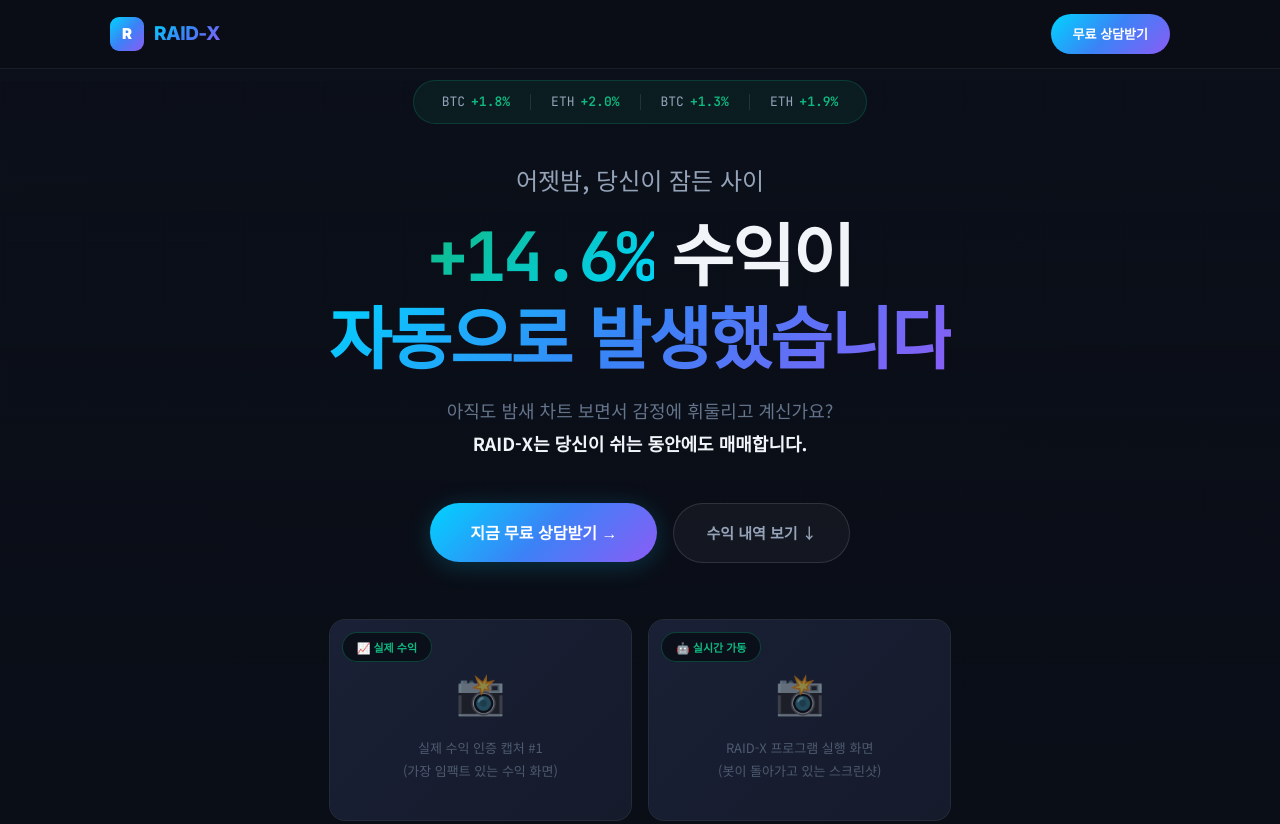
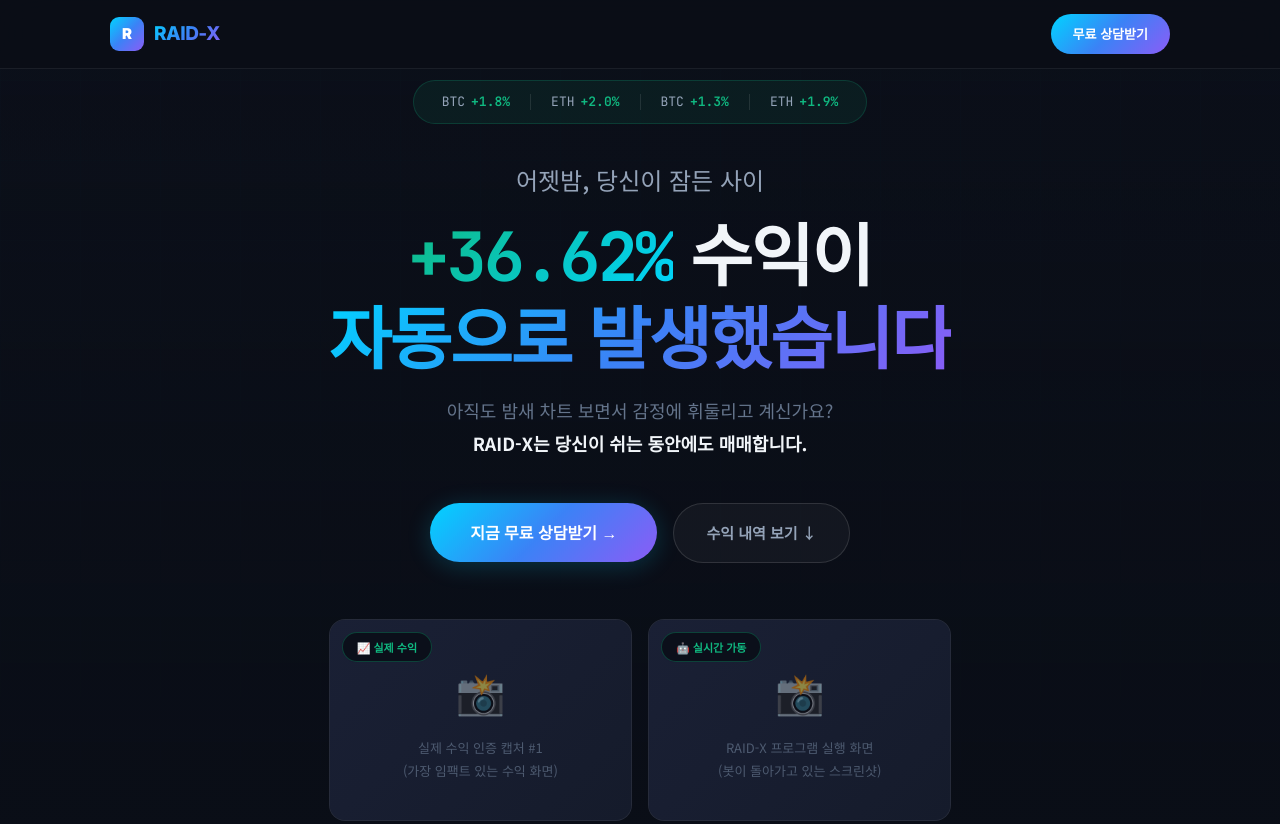
Before and after one commit to RAID-Xbot/raidx-landing, a plain HTML site: page index.html in a window 1280 px wide. Shown: the top 824 px of the page. Drawn offline with Linux system fonts and the light colour scheme.

Commit message:
Update hero profit to 36.62%

```diff
--- a/index.html
+++ b/index.html
@@ -1094,7 +1094,7 @@
                 <!-- 후킹 헤드라인 -->
                 <p class="hero-hook">어젯밤, 당신이 잠든 사이</p>
                 <h1>
-                    <span class="highlight-num">+14.6%</span> 수익이<br>
+                    <span class="highlight-num">+36.62%</span> 수익이<br>
                     <span class="gradient-text">자동으로 발생했습니다</span>
                 </h1>
 
```
